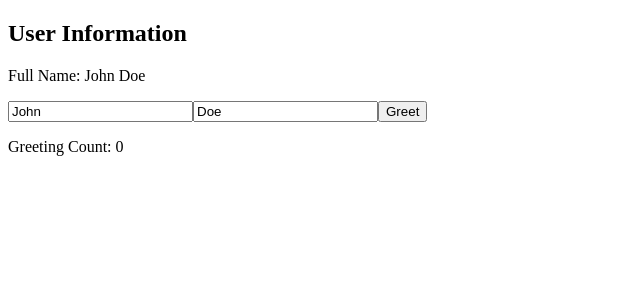
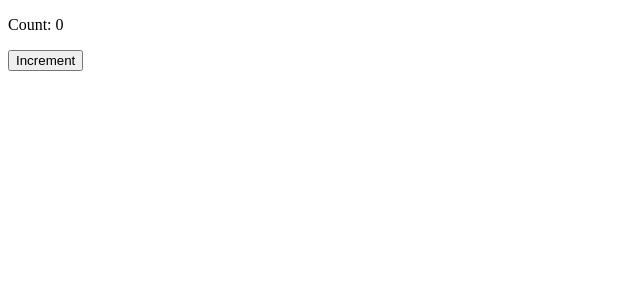
Before and after one commit to maeumum/BP_HW2, a Vue app: page / in a window 1280 px wide. Shown: the top 300 px of the page, without its empty margins (0-640 px from the left). Built offline with nearby package versions, Linux system fonts and the light colour scheme.

Commit message:
E10 수정

```diff
--- a/src/App.vue
+++ b/src/App.vue
@@ -1,14 +1,15 @@
 <template>
-  <E08CompositionApi></E08CompositionApi>
+  <E10Ref></E10Ref>
 </template>
 
 <script lang="ts">
 import { defineComponent } from 'vue';
-import E08CompositionApi from "@/components/example5/E-08-composition-api.vue";
+import E10Ref from "@/components/example6/E-10-ref.vue";
 export default defineComponent({
   name: 'App',
   components: {
-    E08CompositionApi
+    E10Ref
+
 
   }
 });
--- a/src/components/example6/E-10-ref.vue
+++ b/src/components/example6/E-10-ref.vue
@@ -5,22 +5,12 @@
   </div>
 </template>
 
-<script>
+<script setup>
 import { ref } from 'vue';
 
-export default {
-  name: 'E10Ref',
-  setup() {
-    const count = ref(0); // ref로 원시 값 생성
+const count = ref(0); // ref로 원시 값 생성
 
-    const increment = () => {
-      count.value++; // ref는 .value를 통해 값을 접근
-    };
-
-    return {
-      count,
-      increment
-    };
-  }
+const increment = () => {
+  count.value++; // ref는 .value를 통해 값을 접근
 };
 </script>
```
